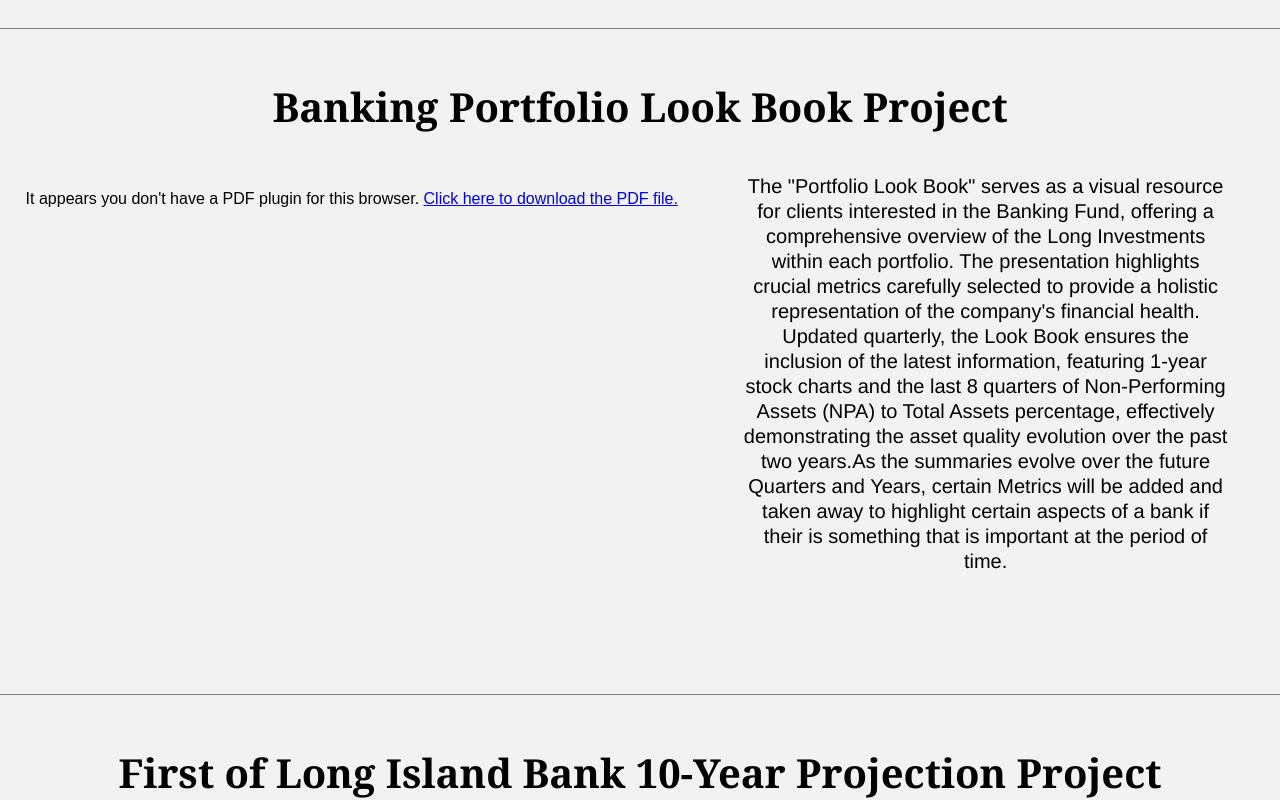
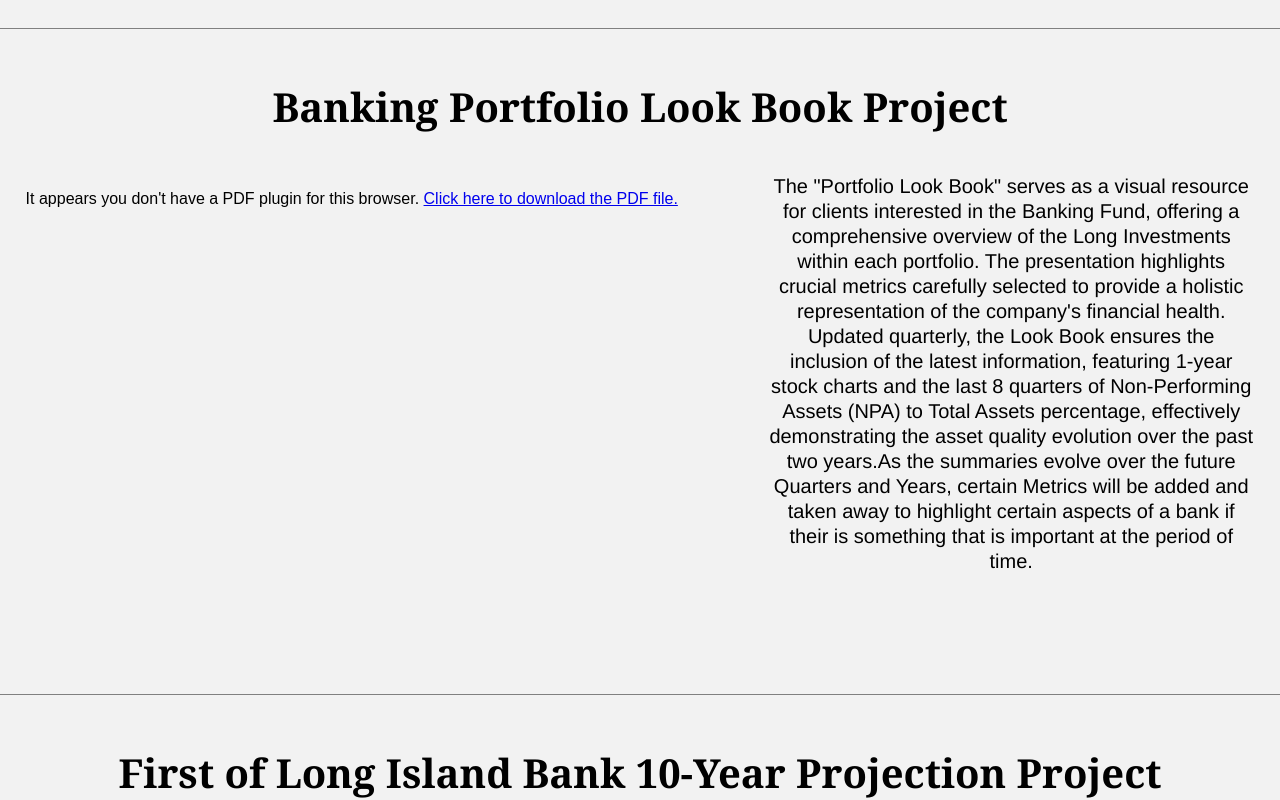
Before and after one commit to KyCinnamond12/KyCinnamond12.github.io, a plain HTML site: page Experience.html in a window 1280 px wide. Shown: the part 1184-1984 px from the top of the page. Drawn offline with Linux system fonts and the light colour scheme.

Commit message:
Update Experience.html

```diff
--- a/Experience.html
+++ b/Experience.html
@@ -278,8 +278,6 @@
             width: 38vw;
             height: 450px;
             overflow: auto;
-            margin-right: 2vw;
-            margin-left: 5vw;
         }
 
         .pdf2-container {
```
